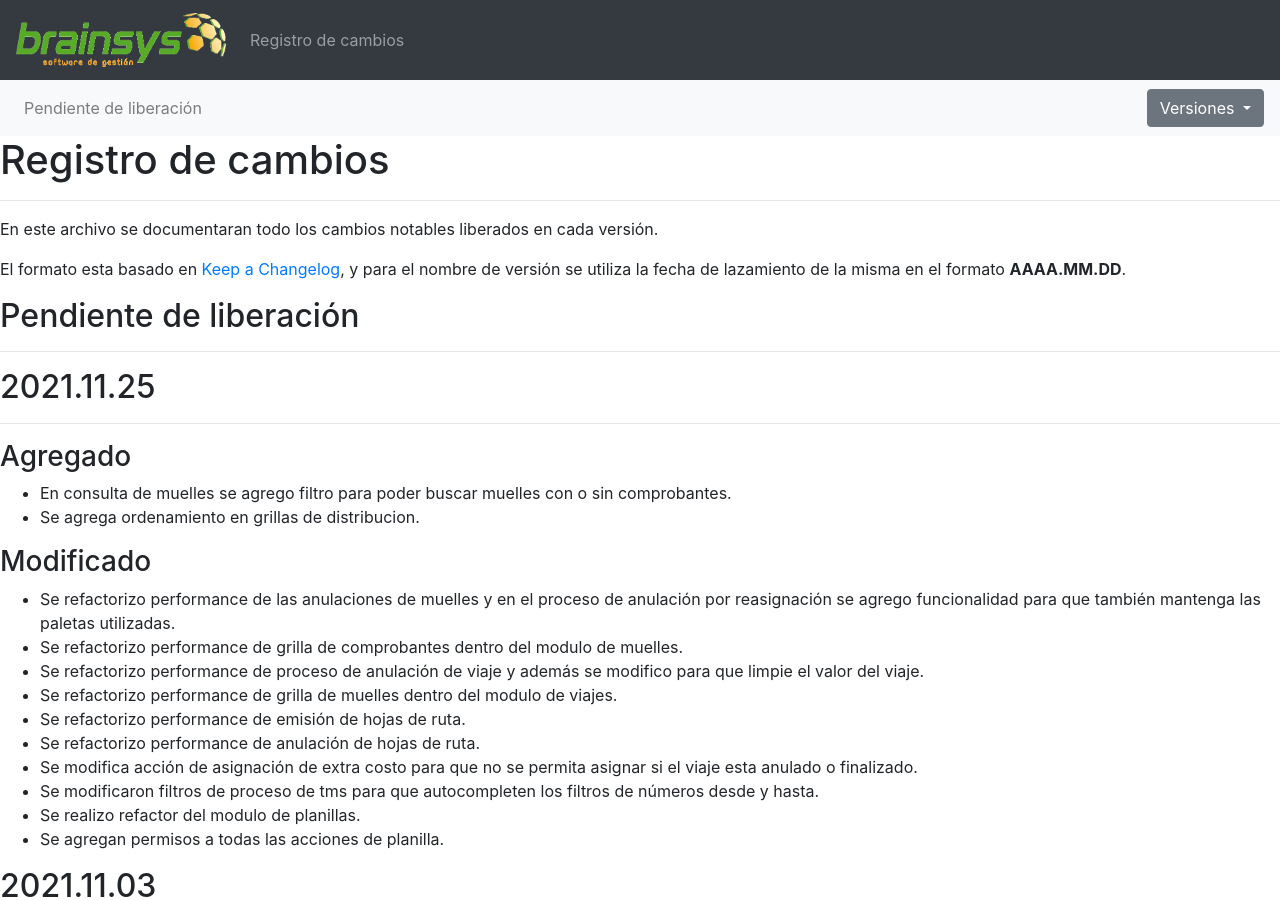
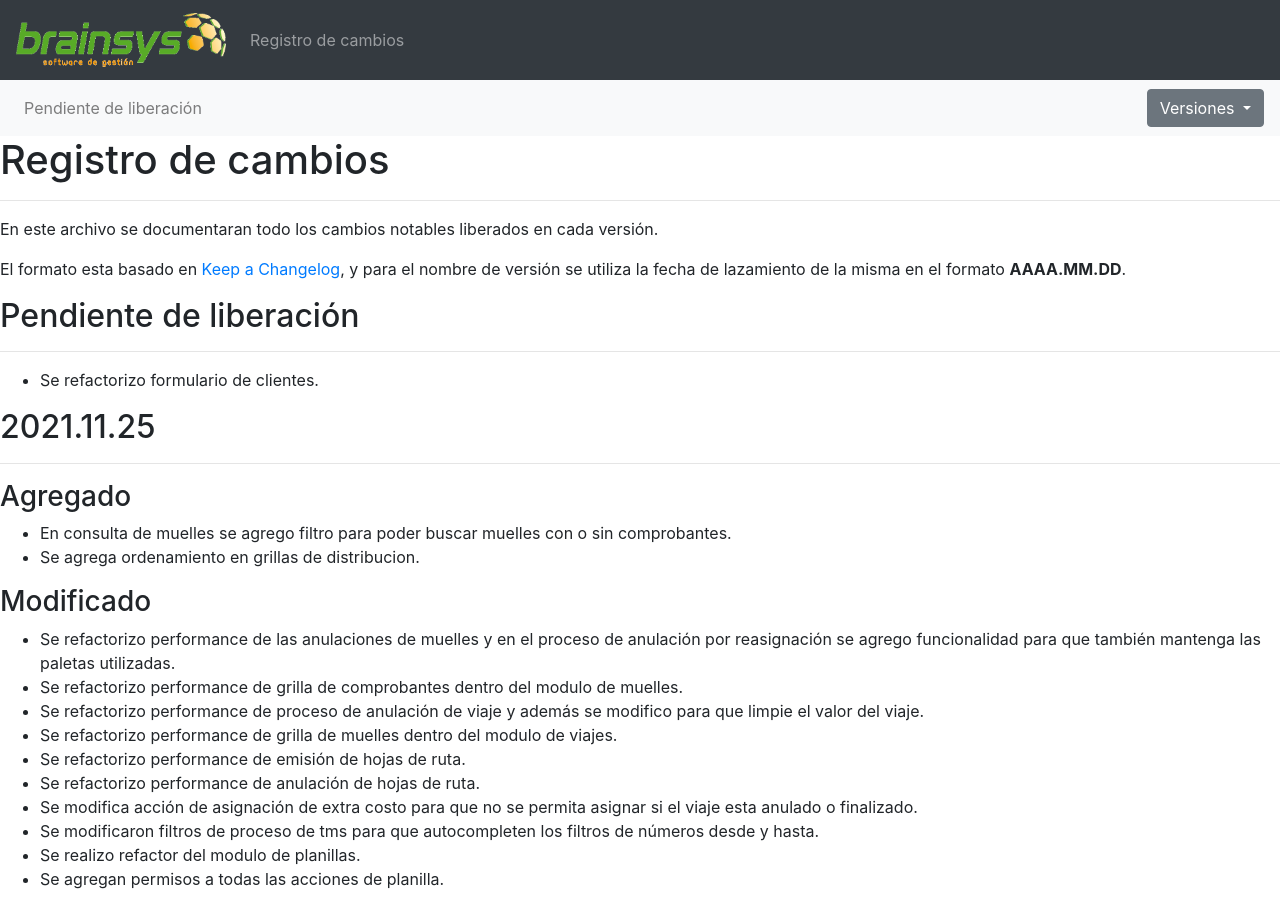
Before and after one commit to brainsys-arsaad/versionado, a Jekyll site: the page built from registro-cambios.markdown, in a window 1280 px wide and 900 px high. Built offline with Jekyll 4.4.1, drawn with Linux system fonts in a browser that asks for light colours.

Commit message:
Update registro-cambios.markdown

```diff
--- a/registro-cambios.markdown
+++ b/registro-cambios.markdown
@@ -57,6 +57,7 @@ El formato esta basado en [Keep a Changelog](https://keepachangelog.com/es-ES/1.
 
 ## Pendiente de liberación
 ---
+- Se refactorizo formulario de clientes.
 
 ## 2021.11.25
 ---
```
